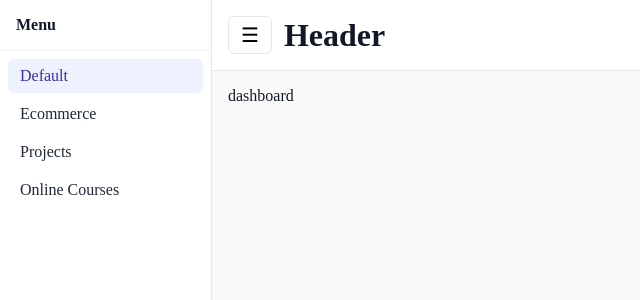
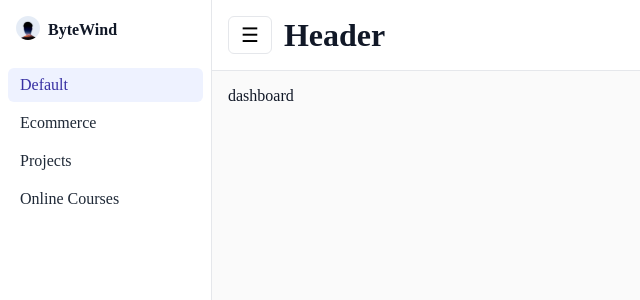
Before and after one commit to hssaluja25/dashboard, a React (Vite) app: page / in a window 1280 px wide. Shown: the top 300 px of the page, without its empty margins (0-640 px from the left). Built offline with nearby package versions, Linux system fonts and the light colour scheme.

Commit message:
added user avatar

```diff
--- /dev/null
+++ b/src/atoms/UserAvatar.jsx
@@ -0,0 +1,21 @@
+import React from "react";
+import UserAvatarSvg from "../assets/UserAvatar.svg";
+
+const UserAvatar = ({ onClose }) => {
+  return (
+    <div className="left-sidebar__header">
+      <span className="left-sidebar__title">
+        <div className="user-avatar-container">
+          <img src={UserAvatarSvg} alt="user avatar" width={24} height={24} />
+        </div>
+        ByteWind
+      </span>
+      {/* Only shown on mobile */}
+      <button className="left-sidebar__close" onClick={onClose}>
+        ×
+      </button>
+    </div>
+  );
+};
+
+export default UserAvatar;
--- a/src/index.css
+++ b/src/index.css
@@ -62,10 +62,12 @@
   align-items: center;
   justify-content: space-between;
   padding: 1rem;
-  border-bottom: 1px solid #f3f4f6;
 }
 
 .left-sidebar__title {
+  display: flex;
+  align-items: center;
+  gap: 0.5rem;
   font-weight: 600;
 }
 
--- a/src/molecules/LeftSidebar.jsx
+++ b/src/molecules/LeftSidebar.jsx
@@ -1,15 +1,10 @@
 import React from "react";
+import UserAvatar from "../atoms/UserAvatar";
 
 const LeftSidebar = ({ isOpen = false, onClose = () => {} }) => {
   return (
     <aside className={`left-sidebar ${isOpen ? "open" : ""}`}>
-      <div className="left-sidebar__header">
-        <span className="left-sidebar__title">Menu</span>
-        {/* Only shown on mobile */}
-        <button className="left-sidebar__close" onClick={onClose}>
-          ×
-        </button>
-      </div>
+      <UserAvatar onClose={onClose} />
       <nav className="left-sidebar__nav">
         {/* Later add logic for is-active */}
         <a href="#" className="left-sidebar__link is-active">
```
